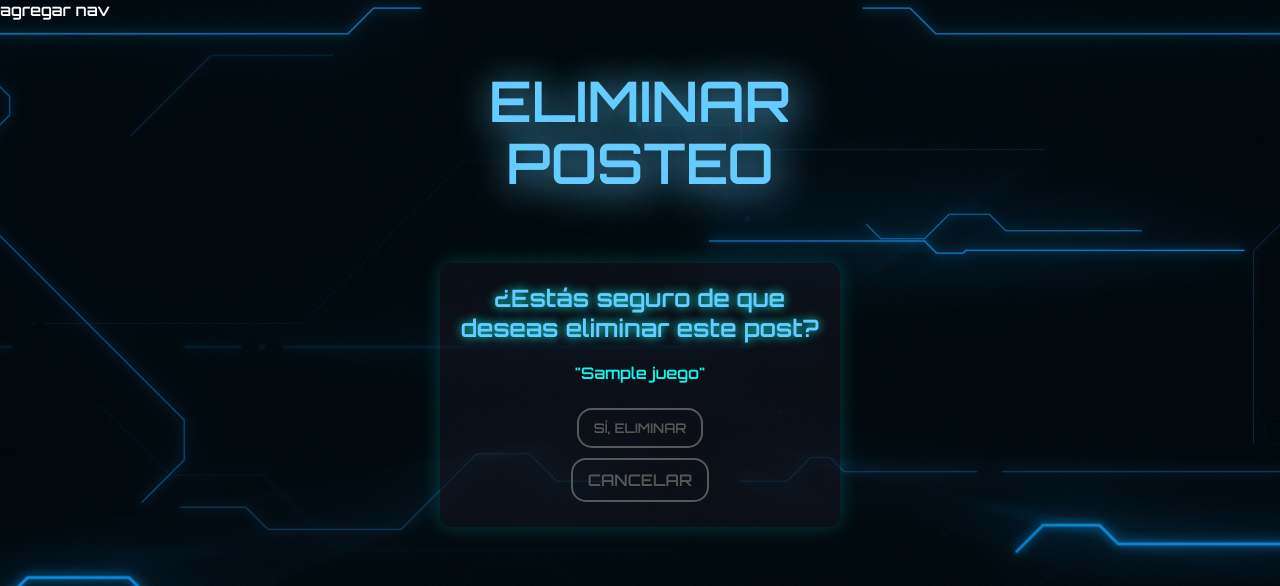
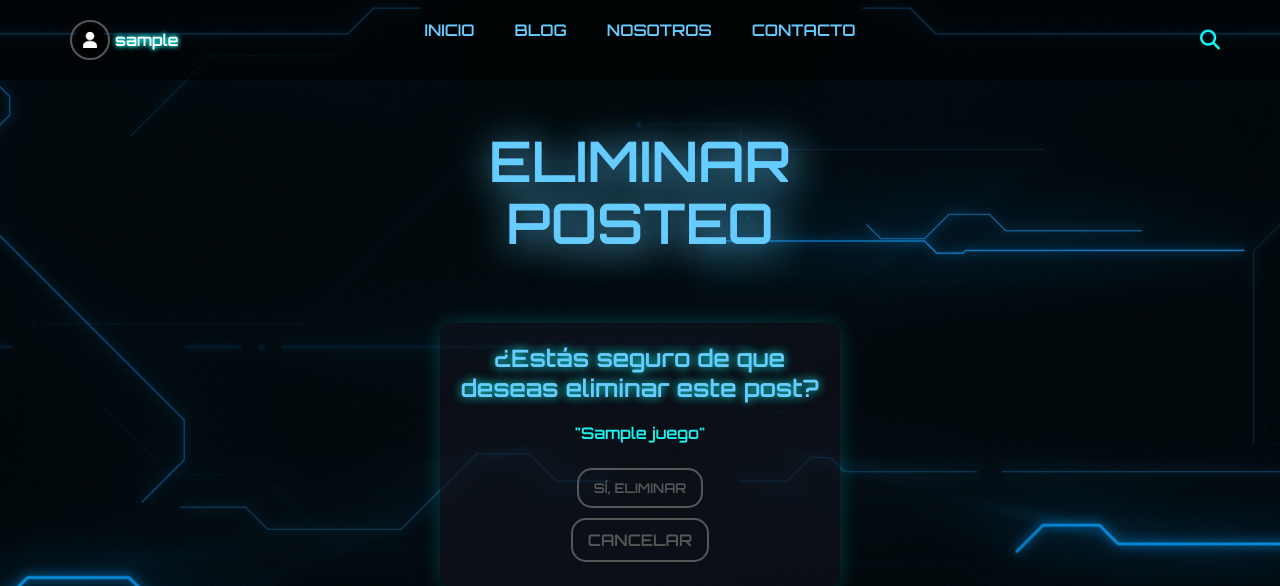
Before and after one commit to PedroEliasj/Trabajo_final_crear_rese-a_juegos, a Django app: page /post/1/eliminar/ in a window 1280 px wide. Shown: the top 586 px of the page. Run offline with Django 4.2, Linux system fonts and the light colour scheme; a user stored in the database is signed in; tables that the repository leaves empty hold one stand-in row (values such as "Sample post"); some libraries are stand-ins or nearby versions.

Commit message:
detalles en barra de busqueda, navbar y footer

```diff
--- a/templates/blog/crear_post.html
+++ b/templates/blog/crear_post.html
@@ -161,7 +161,7 @@
             <hr>
         </span>
         <div class="footer-content">
-            <p>&copy; 2025 The Glitch Zone. All rights reserved.</p>
+            <p>&copy; 2025 Starforge Gaming. All rights reserved.</p>
             <div class="social-links">
                 <a href="#" title="Twitter">
                     <svg width="24" height="24" fill="#15f4ee" viewBox="0 0 24 24">
--- a/templates/blog/editar_post.html
+++ b/templates/blog/editar_post.html
@@ -7,7 +7,7 @@
     <link rel="stylesheet" href="{% static 'css/crear_post.css' %}">
     <link rel="icon" type="image/png" href="img/favicon-game.png">
     <script src="https://kit.fontawesome.com/cd10d9582d.js" crossorigin="anonymous"></script>
-    <title>TGZ | Editar Posteo</title>
+    <title>Starforge Gaming | Editar Posteo</title>
 </head>
 <body>
 
@@ -151,5 +151,6 @@
         }
     });
     </script>
+    <script src="{% static 'JS/blog.js' %}"></script>
 </body>
 </html>
--- a/templates/blog/eliminar_post.html
+++ b/templates/blog/eliminar_post.html
@@ -7,11 +7,78 @@
     <link rel="stylesheet" href="{% static 'css/crear_post.css' %}">
     <link rel="icon" type="image/png" href="img/favicon-game.png">
     <script src="https://kit.fontawesome.com/cd10d9582d.js" crossorigin="anonymous"></script>
-    <title>TGZ | Eliminar Posteo</title>
+    <title>Starforge Gaming | Eliminar Posteo</title>
 </head>
 <body>
 
-    <h4>agregar nav</h4>
+    <header>
+        <nav class="navbar">
+            <input type="checkbox" class="menu-checkbox" id="hamburger-menu">
+            <label class="hamburger-label" for="hamburger-menu">
+                <i class="fas fa-bars"></i>
+            </label>
+            <div class="perfil-usuario">
+                <input type="checkbox" class="menu-checkbox" id="perfil-menu">
+                <label class="menu-label" for="perfil-menu">
+                    {% if perfil and perfil.imagen %}
+                    <img src="{{perfil.imagen.url}}" alt="Perfil user logeado">
+                    {% else %}
+                    <img src="{% static 'img/perfiles/default.png' %}" alt="Perfil por defecto">
+                    {% endif %}
+                    <span>{{request.user.username}}</span>
+                </label>
+                <p></p>
+                <div class="dropdown-menu">
+                    <a href="{% url 'perfil' %}" class="dropdown-item">Ver Perfil</a>
+                    <a href="{% url 'editar_usuario' user.id %}" class="dropdown-item">Editar Perfil</a>
+                    <a href="{% url 'usuarios_list' %}" class="dropdown-item">Lista de Usuarios</a>
+                    <a href="{% url 'apps.blog:crear_resena' %}" class="dropdown-item">Crear Posteo</a>
+                    <a href="{% url 'logout' %}" class="dropdown-item">Cerrar Sesión</a>
+                </div>
+            </div>
+            <ul class="nav-links">
+                <li><a href="{% url 'apps.blog:home' %}">INICIO</a></li>
+                <li><a href="{% url 'apps.blog:blog' %}">BLOG</a></li>
+                <li><a href="{% url 'nosotros' %}">NOSOTROS</a></li>
+                <li><a href="{% url 'contacto' %}">CONTACTO</a></li>
+            </ul>
+            <div class="hamburger-menu">
+                <ul class="hamburger-links">
+                    <li class="perfil-mobile">
+                        <input type="checkbox" class="menu-checkbox" id="perfil-menu-mobile">
+                        <label class="menu-label" for="perfil-menu-mobile">
+                            <div class="perfil-usuario-mobile">
+                                {% if perfil and perfil.imagen %}
+                                <img src="{{perfil.imagen.url}}" alt="Perfil user logeado">
+                                {% else %}
+                                <img src="{% static 'img/perfiles/default.png' %}" alt="Perfil por defecto">
+                                {% endif %}
+                                <span>{{request.user.username}}</span>
+                            </div>
+                        </label>
+                        <ul class="perfil-submenu">
+                            <li><a href="{% url 'perfil' %}" class="dropdown-item">Ver Perfil</a></li>
+                            <li><a href="{% url 'editar_usuario' user.id %}" class="dropdown-item">Editar Perfil</a></li>
+                            <li><a href="{% url 'usuarios_list' %}" class="dropdown-item">Lista de Usuarios</a></li>
+                            <li><a href="{% url 'apps.blog:crear_resena' %}" class="dropdown-item">Crear Posteo</a></li>
+                            <li><a href="{% url 'logout' %}" class="dropdown-item">Cerrar Sesión</a></li>
+                        </ul>
+                    </li>
+                    <li><a href="{% url 'apps.blog:home' %}">INICIO</a></li>
+                    <li><a href="url 'apps.blog:blog' ">BLOG</a></li>
+                    <li><a href="{% url 'nosotros'%}">NOSOTROS</a></li>
+                    <li><a href="{% url 'contacto' %}">CONTACTO</a></li>
+                </ul>
+            </div>
+            <div class="search-container">
+                <label for="search-input" class="sr-only"></label><!--agregue un label-->
+                <button class="search-btn" aria-label="Buscar"><i
+                        class="fas fa-search"></i></button><!--agregue un aria label para mejorar la accebilidad y cambie el icono para que pegara con a estetica del blog-->
+                <input type="text" id="search-input" placeholder="Search..."
+                    class="search-input" /><!--agregue id para asociar label y facilitar javascript-->
+            </div>
+        </nav>
+    </header>
 
     <div class="content">
         <div class="neon-text flickering">
@@ -38,6 +105,6 @@
             </form>
         </div>
     </section>
-
+    <script src="{% static 'JS/blog.js' %}"></script>
 </body>
 </html>
--- a/templates/nosotros/nosotros.html
+++ b/templates/nosotros/nosotros.html
@@ -180,5 +180,6 @@
             </div>
         </div>
     </div>
+    <script src="{% static 'JS/blog.js' %}"></script>
 </body>
 </html>
```
